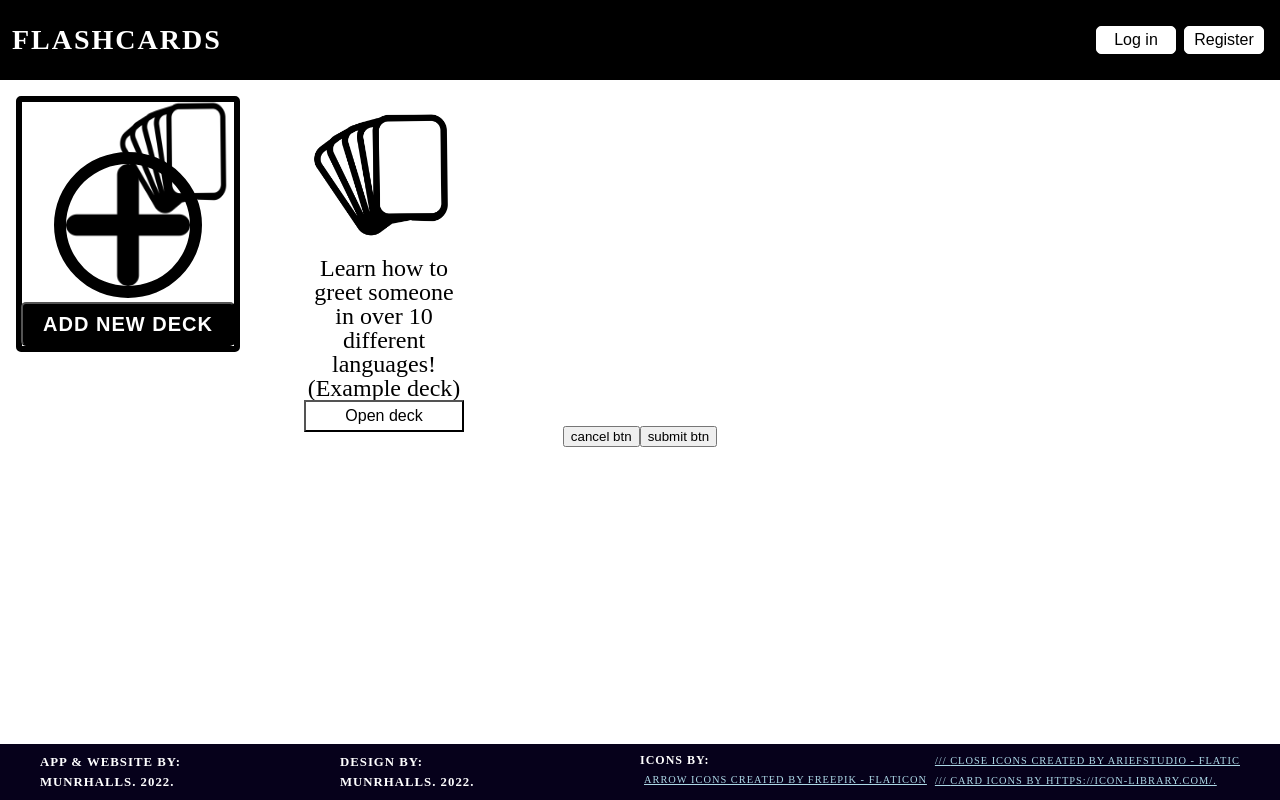
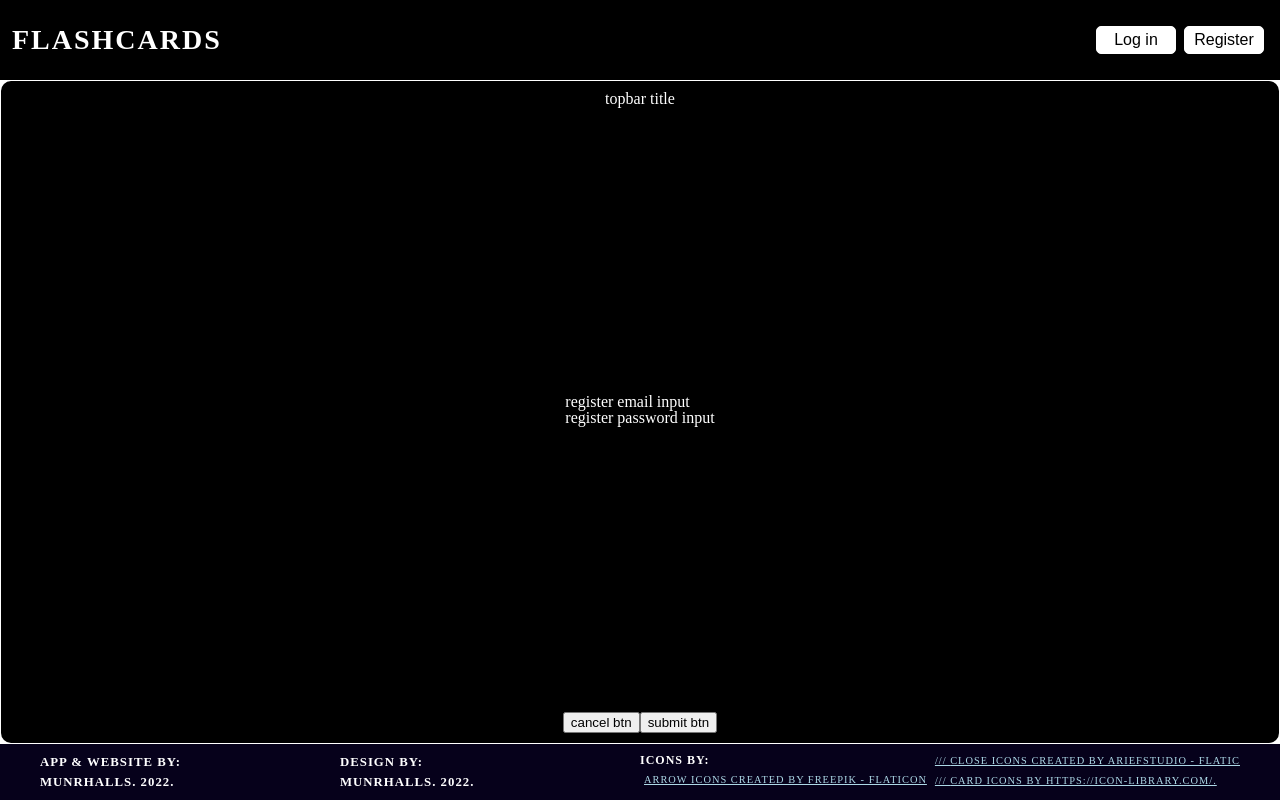
Before and after one commit to munrhalls/Oxus-Flashcards, a React (Create React App) app: page / in a window 1280 px wide. Both pictures are taken after a click on the button "Register". Built offline with nearby package versions, Linux system fonts and the light colour scheme.

Commit message:
user log in register ue ui

```diff
--- a/src/ModalsUser/Register/Register.js
+++ b/src/ModalsUser/Register/Register.js
@@ -3,14 +3,18 @@ import { FormUser } from "./../FormUser";
 
 export default function Register() {
   return (
-    <div>
-      <div>topbar title</div>
-      <div>register user input</div>
-      <div>register password input</div>
+    <div className="Register">
+      <div className="Register__topbar">topbar title</div>
+      <div className="Register__inputs">
+        <div className="Register__inputs__email">register email input</div>
+        <div className="Register__inputs__password">
+          register password input
+        </div>
+      </div>
       {/* reset pw */}
-      <div>
-        <button>cancel btn</button>
-        <button>submit btn</button>
+      <div className="Register__exit">
+        <button className="Register__exit__cancel">cancel btn</button>
+        <button className="Register__exit__submit">submit btn</button>
       </div>
     </div>
   );
```
